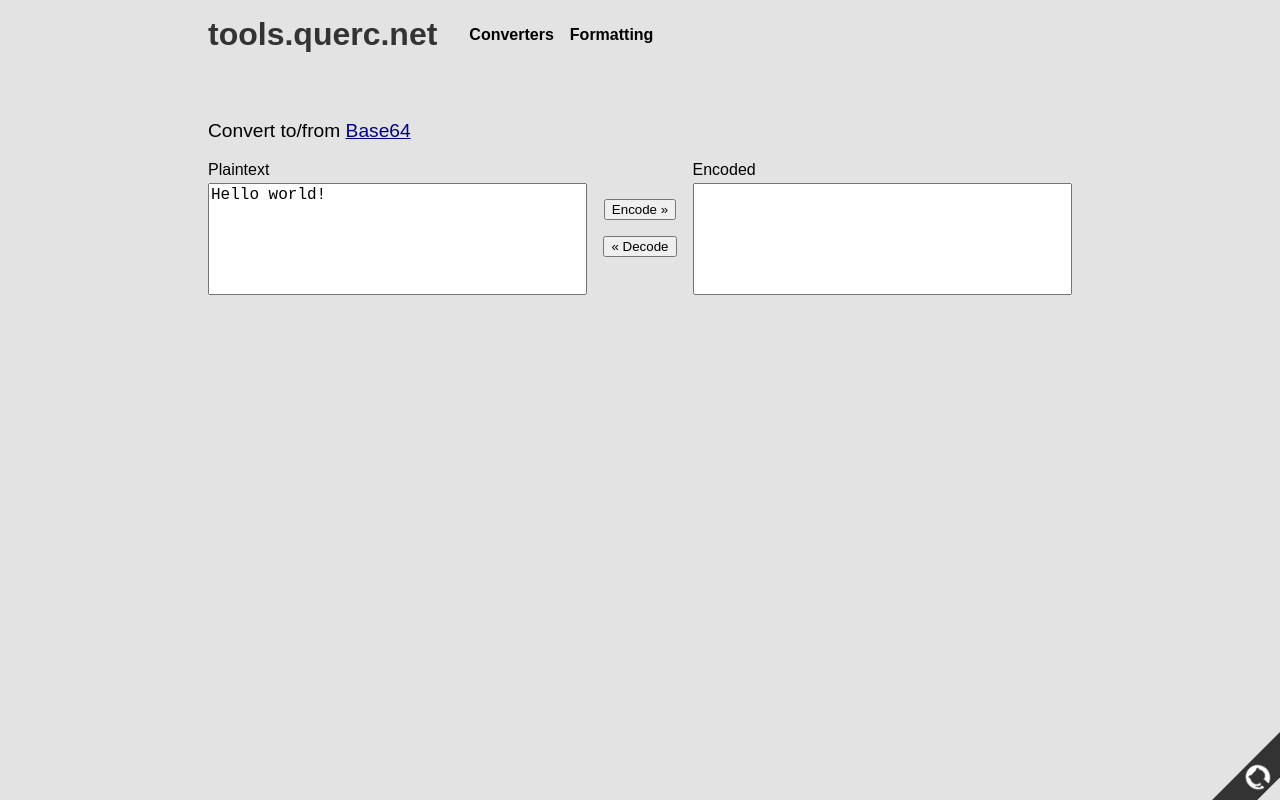
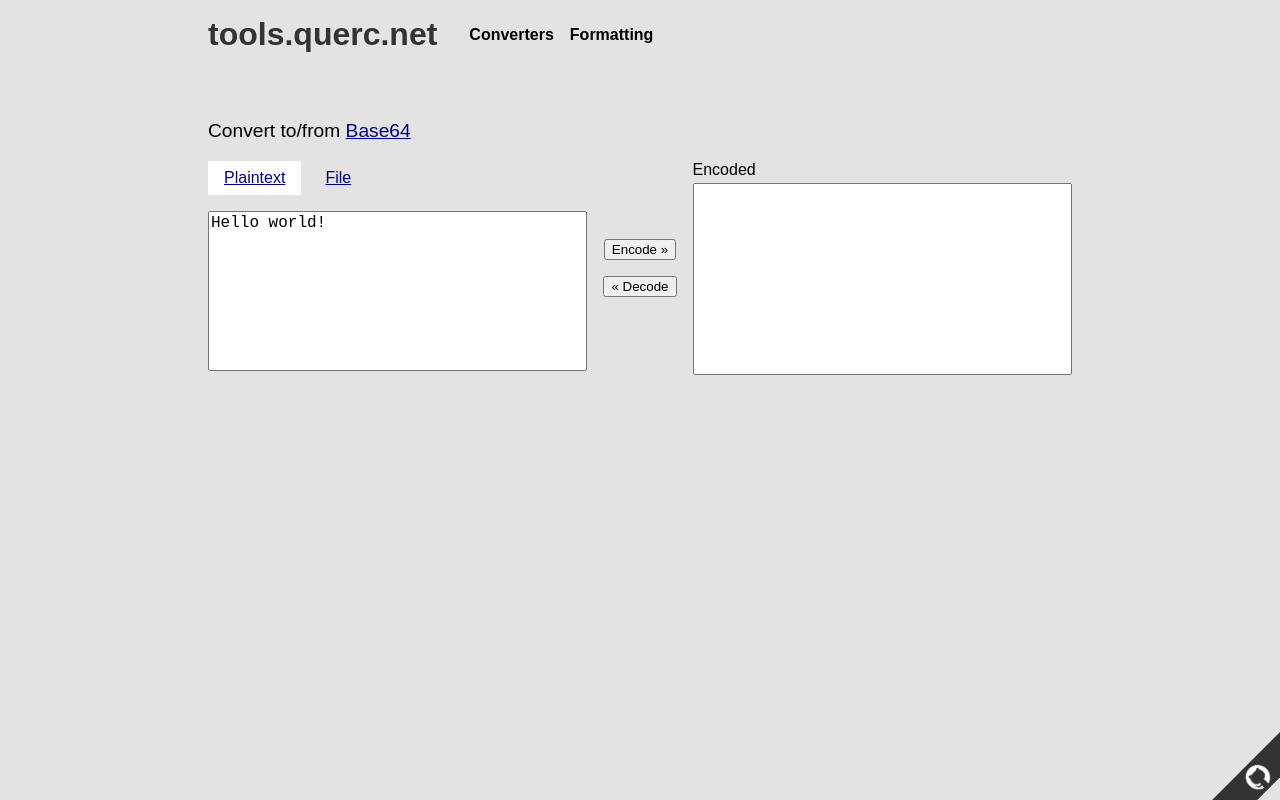
Before and after one commit to lindsayevans/tools.querc.net, a React (Vite) app: page /base64-converter in a window 1280 px wide. Built offline with nearby package versions, Linux system fonts and the light colour scheme.

Commit message:
feat(base64-converter): add file & data URL support

```diff
--- a/src/components/tools/Base64/Base64.scss
+++ b/src/components/tools/Base64/Base64.scss
@@ -6,7 +6,52 @@
 
   @media (min-width: 1024px) {
     flex-direction: row;
-    align-items: center;
+    align-items: flex-start;
+  }
+
+  .tabs {
+    width: 100%;
+    height: 100%;
+
+    .tab-buttons {
+      display: flex;
+      gap: 0.5rem;
+      list-style-type: none;
+      margin: 0 0 1rem;
+      padding: 0;
+
+      li {
+        margin: 0;
+        padding: 0;
+      }
+
+      .tab-button {
+        a {
+          display: block;
+          padding: 0.5rem 1rem;
+        }
+
+        &--active {
+          background-color: #fff;
+        }
+      }
+    }
+
+    .tab-content {
+      display: none;
+
+      label:first-of-type {
+        display: none;
+      }
+
+      .textarea {
+        max-height: 10rem;
+      }
+
+      &--active {
+        display: block;
+      }
+    }
   }
 
   .field-group {
@@ -26,6 +71,7 @@
 
     @media (min-width: 1024px) {
       flex-direction: column;
+      align-self: center;
     }
   }
 }
@@ -34,7 +80,7 @@
   min-width: calc(50% - 4rem);
   width: 100%;
   height: 100%;
-  max-height: 7rem;
+  max-height: 12rem;
   overflow: auto;
   resize: none;
   font-family: monospace;
--- a/src/components/tools/Base64/Base64.tsx
+++ b/src/components/tools/Base64/Base64.tsx
@@ -5,23 +5,91 @@ import { classList } from '../../classList';
 
 export const Base64 = () => {
   const [plaintext, setPlaintext] = useState<string>('Hello world!');
+  const [file, setFile] = useState<FileList>();
+  const [includeDataUrl, setIncludeDataUrl] = useState(false);
   const [encoded, setEncoded] = useState<string>();
+  const [currentTab, setCurrentTab] = useState<'plaintext' | 'file'>(
+    'plaintext'
+  );
+
+  const getFileContent = (file: File | null): Promise<ArrayBuffer> => {
+    return new Promise((resolve, reject) => {
+      if (!file) {
+        reject();
+      } else {
+        const reader = new FileReader();
+        reader.onload = function () {
+          const data = reader.result as ArrayBuffer;
+          resolve(data);
+        };
+        reader.readAsArrayBuffer(file);
+      }
+    });
+  };
+
+  const getMediaType = (file: File | null) => {
+    if (!file) {
+      return '';
+    }
+
+    return file.type;
+  };
 
   const convertTo = () => {
-    if (plaintext) {
+    if (plaintext && currentTab === 'plaintext') {
       setEncoded(btoa(plaintext));
+    } else if (file && currentTab === 'file') {
+      getFileContent(file.item(0)).then((x) => {
+        const prefix = includeDataUrl
+          ? `data:${getMediaType(file.item(0))};base64,`
+          : '';
+        setEncoded(prefix + btoa(String.fromCharCode(...new Uint8Array(x))));
+      });
     }
   };
 
   const convertFrom = () => {
     if (encoded) {
       setPlaintext(atob(encoded));
+      setCurrentTab('plaintext');
     }
   };
 
   return (
     <>
       <div className="converters">
+        <div className="tabs">
+          <ul className="tab-buttons">
+            <li
+              className={classList([
+                'tab-button',
+                currentTab === 'plaintext' ? 'tab-button--active' : '',
+              ])}
+            >
+              <a
+                href="#plaintext-tab"
+                onClick={() => setCurrentTab('plaintext')}
+              >
+                Plaintext
+              </a>
+            </li>
+            <li
+              className={classList([
+                'tab-button',
+                currentTab === 'file' ? 'tab-button--active' : '',
+              ])}
+            >
+              <a href="#file-tab" onClick={() => setCurrentTab('file')}>
+                File
+              </a>
+            </li>
+          </ul>
+          <div
+            className={classList([
+              'tab-content',
+              currentTab === 'plaintext' ? 'tab-content--active' : '',
+            ])}
+          >
             <div className="field-group">
               <label htmlFor="plaintext">Plaintext</label>
               <textarea
@@ -33,6 +101,33 @@ export const Base64 = () => {
                 onFocus={(e) => e.target.select()}
               ></textarea>
             </div>
+          </div>
+          <div
+            className={classList([
+              'tab-content',
+              currentTab === 'file' ? 'tab-content--active' : '',
+            ])}
+          >
+            <div className="field-group">
+              <label htmlFor="file">File</label>
+              <input
+                type="file"
+                className="file-input"
+                onChange={(e) => setFile(e.target.files as FileList)}
+              />
+              <label htmlFor="includeDataUri">
+                <input
+                  type="checkbox"
+                  id="includeDataUri"
+                  checked={includeDataUrl}
+                  onChange={(e) => setIncludeDataUrl(e.target.checked)}
+                />{' '}
+                Include data URL
+              </label>
+            </div>
+          </div>
+        </div>
+
         <div className="buttons">
           <button type="button" onClick={() => convertTo()}>
             Encode&nbsp;&raquo;
```
Lines whose indentation alone changed are shown as unchanged.
